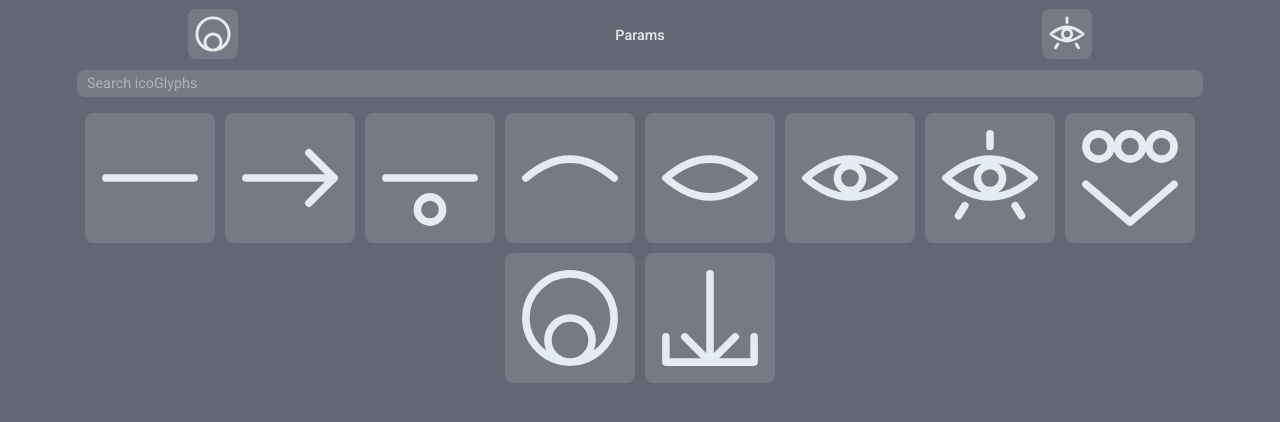
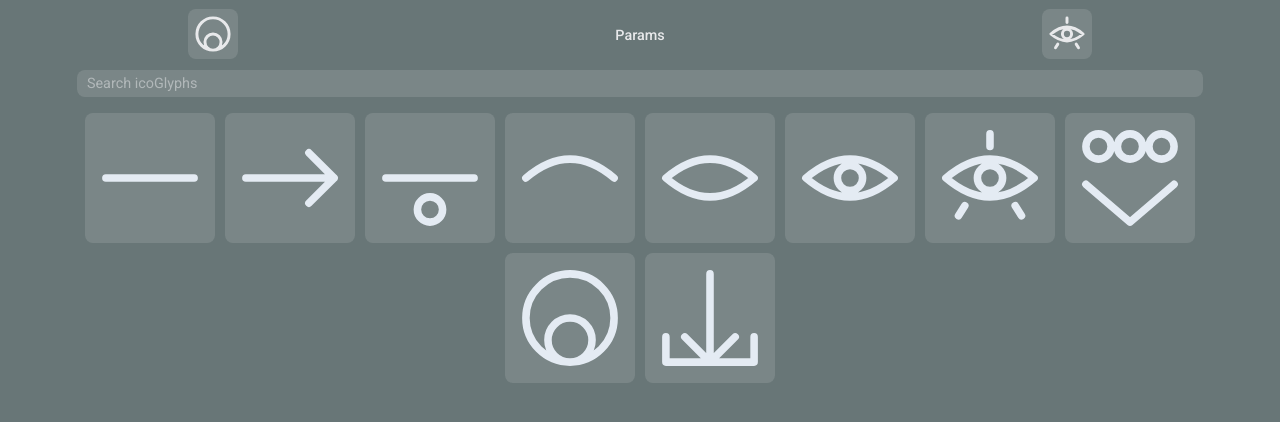
Before and after one commit to BHRKTRE/icoglyphs, a SvelteKit app: page / in a window 1280 px wide. Shown: the top 422 px of the page. Built offline with nearby package versions, Linux system fonts and the light colour scheme.

Commit message:
style(global.css): update grey-mode color

```diff
--- a/static/global-style/global.css
+++ b/static/global-style/global.css
@@ -61,7 +61,7 @@ p {
 body,
 body[data-color-mode='grey'] {
 	/* back color */
-	--back-color: 99, 103, 115;
+	--back-color: 104, 118, 119;
 	/* --back-color: 101, 111, 138; */
 	/* text & T color */
 	--front-color: 232, 233, 235;
```
